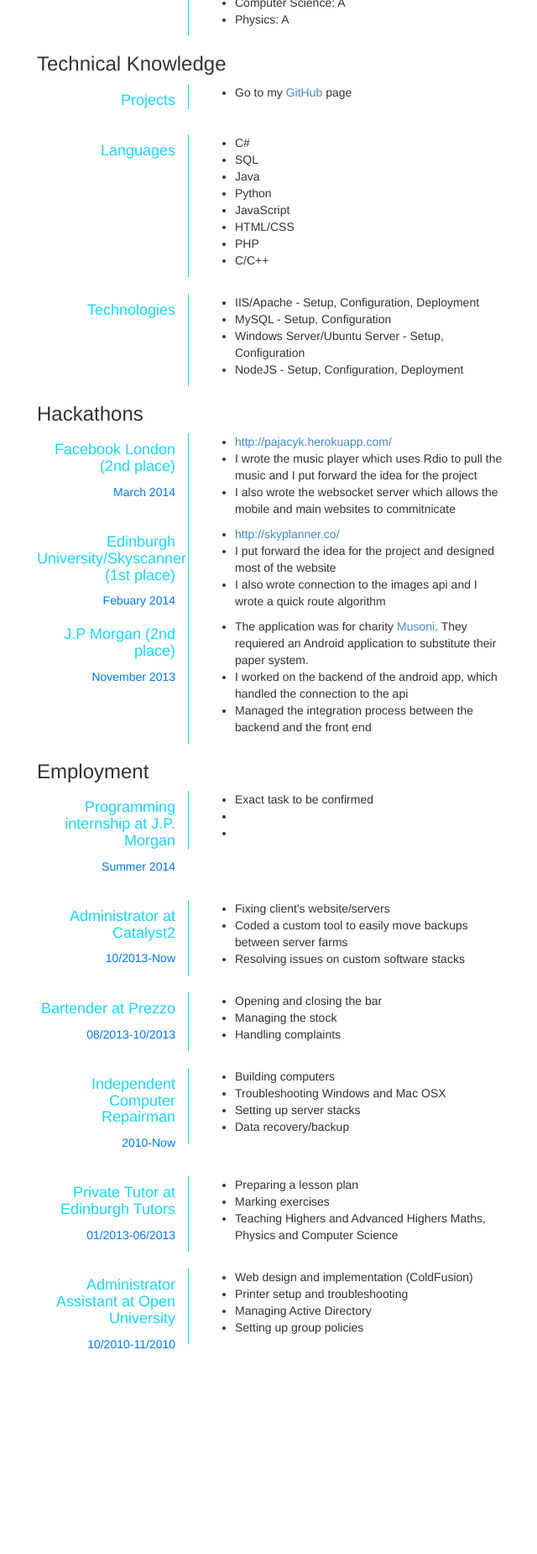
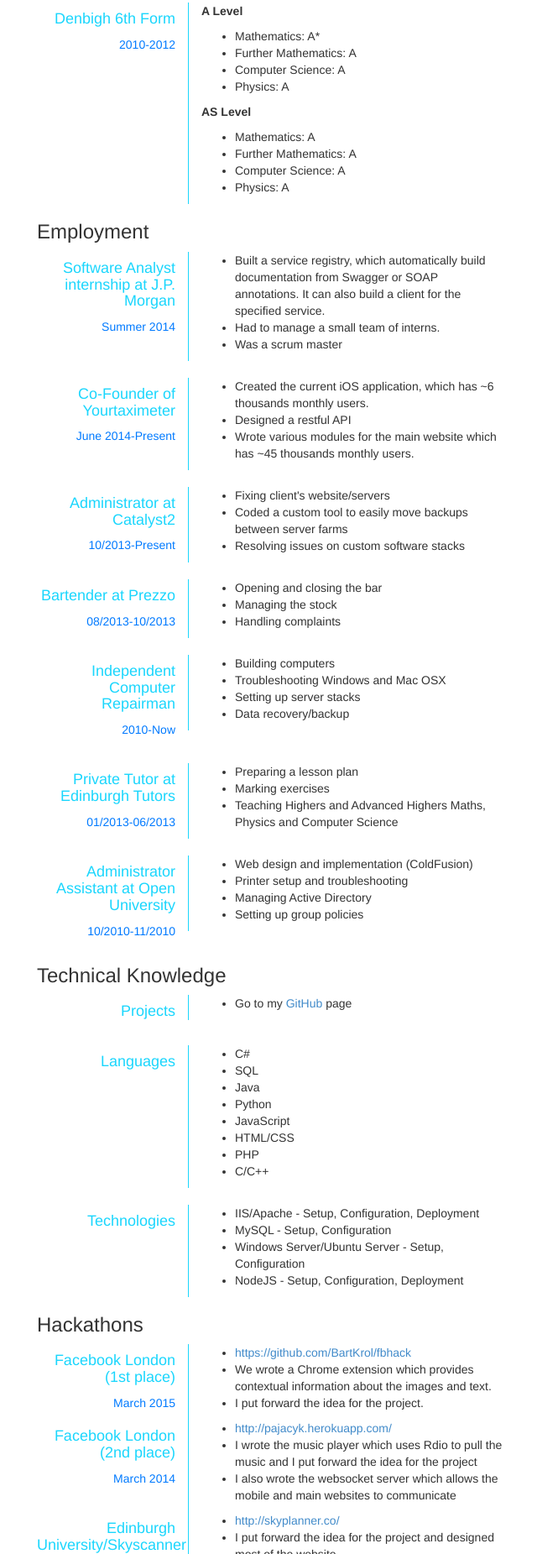
Before and after one commit to DownMoney/CV, a plain HTML site: page index.html in a window 1280 px wide. Shown: the part 949-2800 px from the top of the page at 84% size, without its empty margins (26-666 px from the left). Before the commit the page ends 2570 px from the top, so only its background shows below. Drawn offline with nearby package versions, Linux system fonts and the light colour scheme.

Commit message:
added fb hackathon 2015

```diff
--- a/index.html
+++ b/index.html
@@ -4,8 +4,8 @@
     <title>Michael Lotkowski</title>
     <meta name="viewport" content="width=device-width, initial-scale=1.0">
     <!-- Bootstrap -->
-    <link href="css/bootstrap.min.css" rel="stylesheet" media="screen">
-    <link href="css/style.css" rel="stylesheet" media="screen">
+    <link href="css/bootstrap.min.css" rel="stylesheet" >
+    <link href="css/style.css" rel="stylesheet" >
 
     <!-- HTML5 shim and Respond.js IE8 support of HTML5 elements and media queries -->
     <!--[if lt IE 9]>
@@ -56,6 +56,16 @@
 		        	<div class="col-md-6 sideColumn">
 			        	<p><b>Bachelor of Science with Honours in Computer Science</b></p>
 			        	<ul>
+				        	<li><a target="_blank" href="http://www.inf.ed.ac.uk/teaching/courses/sdp/">System Design Project</a></li>
+			        		<li><a target="_blank" href="http://www.inf.ed.ac.uk/teaching/courses/st/">Software Testing</a></li>
+			        		<li><a target="_blank" href="http://www.inf.ed.ac.uk/teaching/courses/selp/">Software Engineering Large Practical</a></li>
+				        	<li><a target="_blank" href="http://www.inf.ed.ac.uk/teaching/courses/pi/">Professional Issues</a></li>
+			        		<li><a target="_blank" href="http://www.inf.ed.ac.uk/teaching/courses/iaml/">Introductory Applied Machine Learning</a></li>
+				        	<li><a target="_blank" href="http://www.inf.ed.ac.uk/teaching/courses/itcs/">Introduction to Theoretical Computer Science</a></li>
+			        		<li><a target="_blank" href="http://www.inf.ed.ac.uk/teaching/courses/fnlp/">Foundations of Natural Language Processing</a></li>
+				        	<li><a target="_blank" href="http://www.inf.ed.ac.uk/teaching/courses/comn/">Computer Communications and Networks</a></li>
+			        		<li><a target="_blank" href="http://www.inf.ed.ac.uk/teaching/courses/ads/">Algorithms and Data Structures</a></li>
+			        		<li><a target="_blank" href="http://www.inf.ed.ac.uk/teaching/courses/abs/">Agent Based Systems</a></li>
 			        		<li><a target="_blank" href="http://www.inf.ed.ac.uk/teaching/courses/inf2d/">Reasoning and Agents</a></li>
 			        		<li><a target="_blank" href="http://www.inf.ed.ac.uk/teaching/courses/inf2b/">Algorithms, Data Structures and Learning</a></li>
 			        		<li><a target="_blank" href="http://www.drps.ed.ac.uk/12-13/dpt/cxmath08067.htm">Probability with Applications</a></li>
@@ -99,107 +109,34 @@
 					</div>
 				</div>
 			</div>
+
+
 			<div>
-				<h3>Technical Knowledge</h3>
-				<div class="row">
+        		<h3>Employment</h3>
+        		<div class="row">
 					<div class="col-md-3">
-		        		<h4>Projects</h4>
+		        		<h4>Software Analyst internship at J.P. Morgan</h4>
+		        		<p class="date">Summer 2014</p>
 		        	</div>
 		        	<div class="col-md-6 sideColumn">
 		        		<ul>
-		        			<li>Go to my <a target="_blank" href="https://github.com/DownMoney">GitHub</a> page</li>
-		        		</ul>
-		        	</div>
-		        </div>
-				<br>
-				<div class="row">
-					<div class="col-md-3">
-		        		<h4>Languages</h4>
-		        	</div>
-		        	<div class="col-md-6 sideColumn">
-		        		<ul>
-		        			<li>C#</li>
-		        			<li>SQL</li>
-		        			<li>Java</li>
-		        			<li>Python</li>
-		        			<li>JavaScript</li>
-		        			<li>HTML/CSS</li>
-		        			<li>PHP</li>
-		        			<li>C/C++</li>
+		        			<li>Built a service registry, which automatically build documentation from Swagger or SOAP annotations. It can also build a client for the specified service.</li>
+		        			<li>Had to manage a small team of interns.</li>
+		        			<li>Was a scrum master</li>
 		        		</ul>
 		        	</div>
 		        </div>
 		        <br>
 		        <div class="row">
 					<div class="col-md-3">
-		        		<h4>Technologies</h4>
+		        		<h4>Co-Founder of Yourtaximeter</h4>
+		        		<p class="date">June 2014-Present</p>
 		        	</div>
 		        	<div class="col-md-6 sideColumn">
 		        		<ul>
-		        			<li>IIS/Apache - Setup, Configuration, Deployment</li>
-		        			<li>MySQL - Setup, Configuration</li>
-		        			<li>Windows Server/Ubuntu Server - Setup, Configuration</li>
-		        			<li>NodeJS - Setup, Configuration, Deployment</li>
-		        		</ul>
-		        	</div>
-		        </div>
-			</div>
-			<div>
-				<h3>Hackathons</h3>
-	        		<div class="row">
-						<div class="col-md-3">
-			        		<h4>Facebook London (2nd place)</h4>
-			        		<p class="date">March 2014</p>
-			        	</div>
-			        	<div class="col-md-6 sideColumn">
-			        		<ul>
-			        			<li><a href="http://pajacyk.herokuapp.com/" taget="_blank" >http://pajacyk.herokuapp.com/</a></li>
-			        			<li>I wrote the music player which uses Rdio to pull the music and I put forward the idea for the project</li>
-
-			        			<li>I also wrote the websocket server which allows the mobile and main websites to commitnicate</li>
-
-			        		</ul>
-			        	</div>
-			        </div>
-			        <div class="row">
-						<div class="col-md-3">
-			        		<h4>Edinburgh University/Skyscanner (1st place)</h4>
-			        		<p class="date">Febuary 2014</p>
-			        	</div>
-			        	<div class="col-md-6 sideColumn">
-			        		<ul>
-			        			<li><a href="http://skyplanner.co/" target="_blank">http://skyplanner.co/</a></li>
-			        			<li>I put forward the idea for the project and designed most of the website</li>
-			        			<li>I also wrote connection to the images api and I wrote a quick route algorithm</li>
-			        		</ul>
-			        	</div>
-			        </div>
-			        <div class="row">
-						<div class="col-md-3">
-			        		<h4>J.P Morgan (2nd place)</h4>
-			        		<p class="date">November 2013</p>
-			        	</div>
-			        	<div class="col-md-6 sideColumn">
-			        		<ul>
-			        			<li>The application was for charity <a href="http://musoni.eu/" target="_blank">Musoni</a>. They requiered an Android application to substitute their paper system.</li>
-			        			<li>I worked on the backend of the android app, which handled the connection to the api</li>
-			        			<li>Managed the integration process between the backend and the front end</li>
-			        		</ul>
-			        	</div>
-			        </div>
-			</div>
-			<div>
-        		<h3>Employment</h3>
-        		<div class="row">
-					<div class="col-md-3">
-		        		<h4>Programming internship at J.P. Morgan</h4>
-		        		<p class="date">Summer 2014</p>
-		        	</div>
-		        	<div class="col-md-6 sideColumn">
-		        		<ul>
-		        			<li>Exact task to be confirmed</li>
-		        			<li>&nbsp;</li>
-		        			<li>&nbsp;</li>
+		        			<li>Created the current iOS application, which has ~6 thousands monthly users.</li>
+		        			<li>Designed a restful API</li>
+		        			<li>Wrote various modules for the main website which has ~45 thousands monthly users.</li>
 		        		</ul>
 		        	</div>
 		        </div>
@@ -207,7 +144,7 @@
         		<div class="row">
 					<div class="col-md-3">
 		        		<h4>Administrator at Catalyst2</h4>
-		        		<p class="date">10/2013-Now</p>
+		        		<p class="date">10/2013-Present</p>
 		        	</div>
 		        	<div class="col-md-6 sideColumn">
 		        		<ul>
@@ -278,6 +215,112 @@
 
         	</div>
 
+        	<div>
+				<h3>Technical Knowledge</h3>
+				<div class="row">
+					<div class="col-md-3">
+		        		<h4>Projects</h4>
+		        	</div>
+		        	<div class="col-md-6 sideColumn">
+		        		<ul>
+		        			<li>Go to my <a target="_blank" href="https://github.com/DownMoney">GitHub</a> page</li>
+		        		</ul>
+		        	</div>
+		        </div>
+				<br>
+				<div class="row">
+					<div class="col-md-3">
+		        		<h4>Languages</h4>
+		        	</div>
+		        	<div class="col-md-6 sideColumn">
+		        		<ul>
+		        			<li>C#</li>
+		        			<li>SQL</li>
+		        			<li>Java</li>
+		        			<li>Python</li>
+		        			<li>JavaScript</li>
+		        			<li>HTML/CSS</li>
+		        			<li>PHP</li>
+		        			<li>C/C++</li>
+		        		</ul>
+		        	</div>
+		        </div>
+		        <br>
+		        <div class="row">
+					<div class="col-md-3">
+		        		<h4>Technologies</h4>
+		        	</div>
+		        	<div class="col-md-6 sideColumn">
+		        		<ul>
+		        			<li>IIS/Apache - Setup, Configuration, Deployment</li>
+		        			<li>MySQL - Setup, Configuration</li>
+		        			<li>Windows Server/Ubuntu Server - Setup, Configuration</li>
+		        			<li>NodeJS - Setup, Configuration, Deployment</li>
+		        		</ul>
+		        	</div>
+		        </div>
+			</div>
+
+        	<div>
+				<h3>Hackathons</h3>
+				<div class="row">
+					<div class="col-md-3">
+						<h4>Facebook London (1st place)</h4>
+						<p class="date">March 2015</p>
+					</div>
+					<div class="col-md-6 sideColumn">
+						<ul>
+							<li><a href="https://github.com/BartKrol/fbhack" taget="_blank" >https://github.com/BartKrol/fbhack</a></li>
+							<li>We wrote a Chrome extension which provides contextual information about the images and text. </li>
+
+							<li>I put forward the idea for the project.</li>
+
+						</ul>
+					</div>
+				</div>
+	        		<div class="row">
+						<div class="col-md-3">
+			        		<h4>Facebook London (2nd place)</h4>
+			        		<p class="date">March 2014</p>
+			        	</div>
+			        	<div class="col-md-6 sideColumn">
+			        		<ul>
+			        			<li><a href="http://pajacyk.herokuapp.com/" taget="_blank" >http://pajacyk.herokuapp.com/</a></li>
+			        			<li>I wrote the music player which uses Rdio to pull the music and I put forward the idea for the project</li>
+
+			        			<li>I also wrote the websocket server which allows the mobile and main websites to communicate</li>
+
+			        		</ul>
+			        	</div>
+			        </div>
+			        <div class="row">
+						<div class="col-md-3">
+			        		<h4>Edinburgh University/Skyscanner (1st place)</h4>
+			        		<p class="date">Febuary 2014</p>
+			        	</div>
+			        	<div class="col-md-6 sideColumn">
+			        		<ul>
+			        			<li><a href="http://skyplanner.co/" target="_blank">http://skyplanner.co/</a></li>
+			        			<li>I put forward the idea for the project and designed most of the website</li>
+			        			<li>I also wrote connection to the images api and I wrote a quick route algorithm</li>
+			        		</ul>
+			        	</div>
+			        </div>
+			        <div class="row">
+						<div class="col-md-3">
+			        		<h4>J.P Morgan (2nd place)</h4>
+			        		<p class="date">November 2013</p>
+			        	</div>
+			        	<div class="col-md-6 sideColumn">
+			        		<ul>
+			        			<li>The application was for charity <a href="http://musoni.eu/" target="_blank">Musoni</a>. They required an Android application to substitute their paper system.</li>
+			        			<li>I worked on the backend of the android app, which handled the connection to the api</li>
+			        			<li>Managed the integration process between the backend and the front end</li>
+			        		</ul>
+			        	</div>
+			        </div>
+			</div>
+
 
         </div>
 
@@ -289,6 +332,8 @@
         	<hr>
         	<img class="well" src="me.jpg" />
         	<p>I am currently at the University of Edinburgh, studying Computer Science. In my spare time when I am not studying or working as a server administrator, I tend to work on my side projects. They allow me to gain further knowledge and to build applications and services that I want to use.</p>
+
+        	<p>In June 2014 I have joined <a href="https://yourtaximeter.com" target="_blank">Yourtaximeter</a>, and subsequently created the iOS application which is used by taxi drivers and the general public all over UK. The site is quite popular with over 45 thousands views a month. The iOS application is starting to get traction with nearly 6 thousands users a month. My other responsibilities include server maintenance and designing a restful API, which is crucial to our mobile apps. The API also handles bookings and card payments so reliability and security is the top priority.</p>
 
         	<p>My main interests are artificial intelligence and big data. After being inspired by the movie <a target="_blank" href="http://www.imdb.com/title/tt0371746/?ref_=nv_sr_2">Iron Man</a>, I began working on <a target="_blank" href="https://github.com/DownMoney/Jarvis">Jarvis</a> (<a href="https://github.com/DownMoney/Jarvis.io" target="_blank">Jarvis.io newer version</a>). It's my oldest side project (about 5 years). The current version uses statistical machine learning to accomplish tasks, such as: named entity recognition, natural language parsing, answer system. It also does some simple tasks like checking the weather or playing a film. While my implementation of Jarvis is not complete, I strongly believe that with the help of modern statistics, big data analysis and further study into artificial intelligence I will be able to complete it.</p>
 
```
Also changed, not shown: 1 other file.
